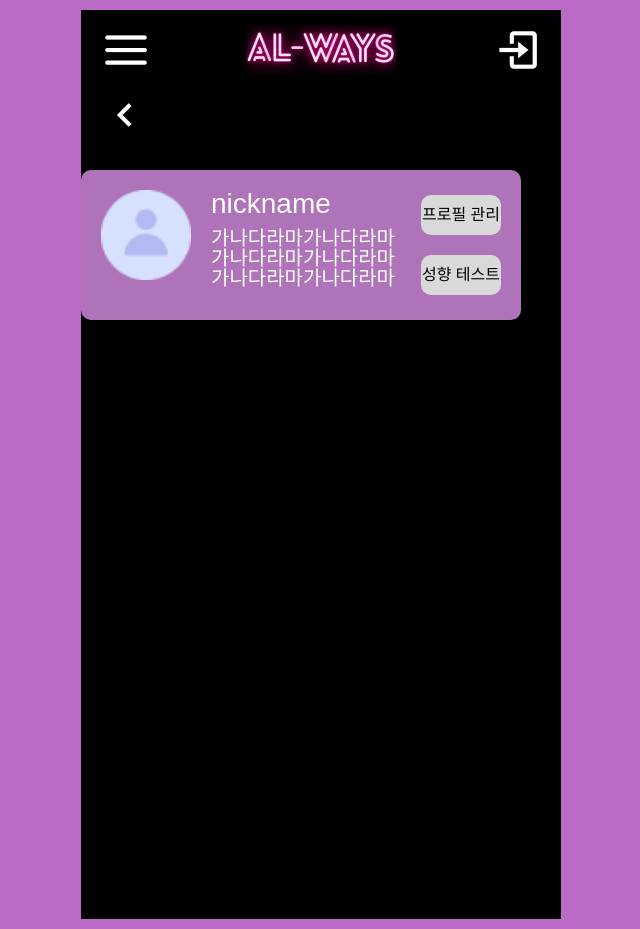
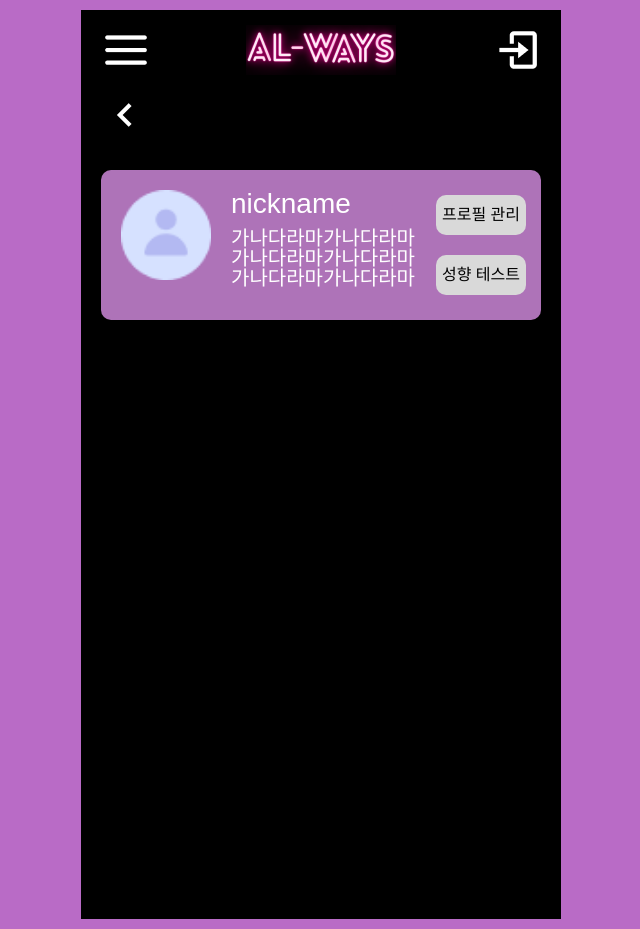
Before and after one commit to Al-ways/Al-ways-FE, a React (Vite) app: page /my in a window 1280 px wide. Shown: the whole page, without its empty margins (419-1059 px from the left). Built offline with nearby package versions, Linux system fonts and the light colour scheme; a web font is replaced by a local one.

Commit message:
design: 'ProfileOrganism component 구현'
ProfileMolecule을 포함해 ProfileORganism 구헌했습니다.

Related to: #18

```diff
--- a/src/components/molecule/ProfileMolecule.tsx
+++ b/src/components/molecule/ProfileMolecule.tsx
@@ -36,17 +36,18 @@ const ProfileMolecule = () => {
       </UserInfo>
       <ButtonWrapper>
         <Text
-          width={'80'}
+          width={'90'}
           height={'40'}
           br={'10'}
           mt={'25'}
           align={'center'}
           bgc={COLORS.gray}
           color={COLORS.black}
+          cursor={'pointer'}
           txt={'프로필 관리'}
         />
         <Text
-          width={'80'}
+          width={'90'}
           height={'40'}
           br={'10'}
           mb={'20'}
@@ -54,6 +55,7 @@ const ProfileMolecule = () => {
           align={'center'}
           bgc={COLORS.gray}
           color={COLORS.black}
+          cursor={'pointer'}
           txt={'성향 테스트'}
         />
       </ButtonWrapper>
--- /dev/null
+++ b/src/components/organism/ProfileOrganism.tsx
@@ -0,0 +1,21 @@
+import styled from '@emotion/styled';
+import ProfileMolecule from '../molecule/ProfileMolecule';
+
+const ProfileOrganism = () => {
+  return (
+    <Container>
+      <ProfileMolecule />
+    </Container>
+  );
+};
+
+export default ProfileOrganism;
+
+const Container = styled.div`
+  width: 480px;
+  height: 150px;
+  margin-bottom: 30px;
+
+  display: flex;
+  justify-content: center;
+`;
--- a/src/pages/My.tsx
+++ b/src/pages/My.tsx
@@ -1,9 +1,9 @@
-import ProfileMolecule from '../components/molecule/ProfileMolecule';
+import ProfileOrganism from '../components/organism/ProfileOrganism';
 
 const My = () => {
   return (
     <>
-      <ProfileMolecule />
+      <ProfileOrganism />
     </>
   );
 };
```
